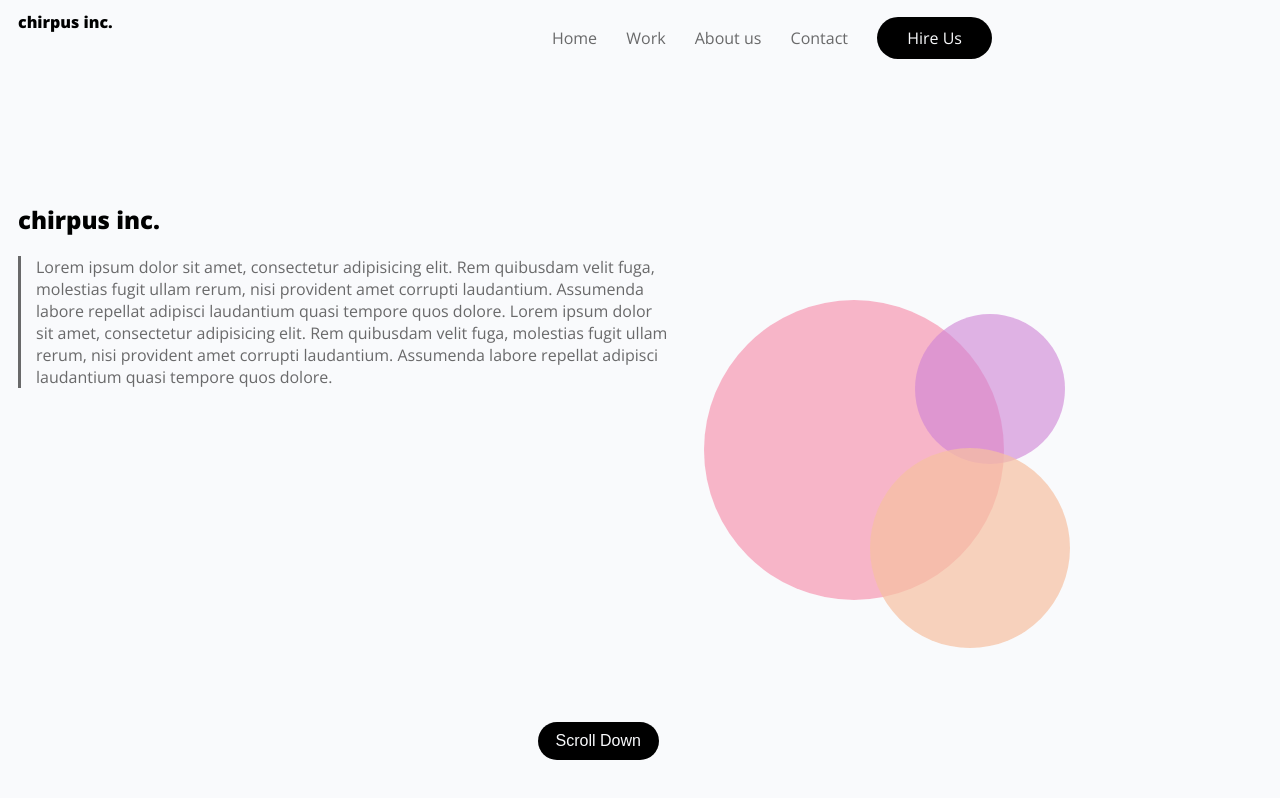
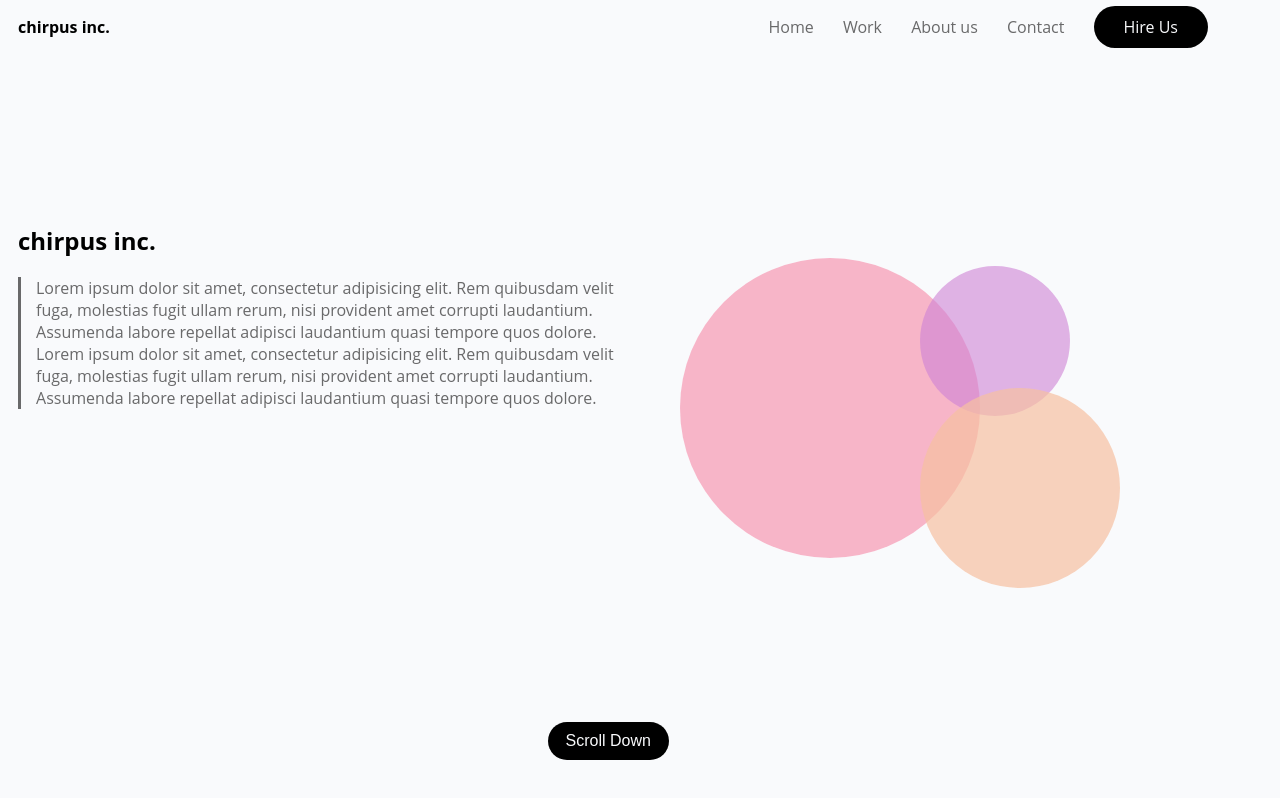
Before and after one commit to julesfred/Lab1_HTMLCSS, a plain HTML site: page index.html in a window 1280 px wide. Drawn offline with nearby package versions, Linux system fonts and the light colour scheme.

Commit message:
Add files via upload

```diff
--- a/index.html
+++ b/index.html
@@ -1,11 +1,13 @@
 <!DOCTYPE html>
 <head>
     <title>Chirpus inc.</title>
-    <link rel="stylesheet" type="text/css" href="style/sheet.css" />
-    <link href="https://fonts.googleapis.com/css?family=Open+Sans:400,800" rel="stylesheet">
+    <link rel="stylesheet" type="text/css" href="style/mobile.css" />
+    <link href="https://fonts.googleapis.com/css?family=Open+Sans:400,800" rel="mobile">
+    <meta name="viewport" content="width=device-width, initial-scale=1">
 </head>
 <body>
 <nav>
+    <h1>chirpus inc.</h1>
         <ul>
             <li><a href="">Home</a></li>
             <li><a href="">Work</a></li>
@@ -14,14 +16,18 @@
             <li class="box"><a class="textcolor" href="">Hire Us</a></li>
         </ul>
 </nav>
-    <h1>chirpus inc.</h1>
+
+<div class="container">
+    <div>
         <h2>chirpus inc.</h2>
             <div class="para">
                 <p>Lorem ipsum dolor sit amet, consectetur adipisicing elit. Rem quibusdam velit fuga, molestias fugit ullam rerum, nisi provident amet
                     corrupti laudantium. Assumenda labore repellat adipisci laudantium quasi tempore quos dolore. Lorem ipsum dolor sit amet, consectetur adipisicing elit. Rem quibusdam velit fuga, molestias fugit ullam rerum, nisi provident amet
-            corrupti laudantium. Assumenda labore repellat adipisci laudantium quasi tempore quos dolore.</p>
+                    corrupti laudantium. Assumenda labore repellat adipisci laudantium quasi tempore quos dolore.
+                </p>
             </div>
-    <div>
+    </div>
+    <div class="right">
         <div class="pink">
             <!--Pink Circle-->
         </div>
@@ -32,8 +38,13 @@
             <!--Purple Circle-->
         </div>
     </div>
+</div>
+
 <div class="scroll">
     <button class="button">Scroll Down</button>
 </div>
+    <h6>
+        chirpus inc.
+    </h6>
 </body>
 </html>
--- /dev/null
+++ b/style/mobile.css
@@ -0,0 +1,212 @@
+h1 {
+    font-family: 'Open Sans', sans-serif;
+    font-size: 16px;
+    margin-left: 10px;
+    margin-bottom: 0px;
+}
+
+nav {
+    justify-content: flex-start;
+}
+
+
+a {
+    text-decoration: none;
+    color: #69696a;
+}
+
+ul {
+    font-family: 'Open Sans', sans-serif;
+    list-style-type: none;
+    padding-left: 10px;
+    margin-top: 8px;
+}
+
+li {
+    padding-bottom: 8px;
+}
+
+.box {
+    background-color: #000000;
+    border-radius: 100px;
+    padding: 10px 18px;
+    border: none;
+    color: #f9fafc;
+    font-size: 16px;
+    width: 315px;
+}
+
+.textcolor {
+    color: #f9fafc;
+    padding-left: 130px;
+}
+
+h2 {
+    font-family: 'Open Sans', sans-serif;
+    font-size: 28px;
+    margin-left: 10px;
+}
+
+p {
+    color: #69696a;
+    border-left: solid #69696a;
+    font-family: 'Open Sans', sans-serif;
+    padding-left: 15px;
+    width: 100%;
+    margin-left: 10px;
+    box-sizing: border-box;
+}
+
+.button {
+    background-color: #000000;
+    border-radius: 100px;
+    padding: 10px 18px;
+    border: none;
+    color: #f9fafc;
+    font-size: 16px;
+    width: 350px;
+}
+
+.scroll {
+    position: relative;
+    padding-top: 10px;
+    padding-left: 10px;
+}
+
+h6 {
+    font-family: 'Open Sans', sans-serif;
+    margin-left: 10px;
+    padding-top: 15px;
+}
+
+
+
+
+@media screen and (min-width: 480px) and (min-width: 768px) {
+
+body {
+    background-color: #f9fafc;
+    max-width: 1200px;
+}
+
+h1 {
+    font-family: 'Open Sans', sans-serif;
+    font-size: 16px;
+    margin-left: 10px;
+    margin-bottom: auto;
+    margin-top: 8px;
+}
+
+nav {
+    display: flex;
+    justify-content: space-between;
+    align-items: center;
+}
+
+ul {
+    font-family: 'Open Sans', sans-serif;
+    flex-direction: row-reverse;
+    float: right;
+}
+
+li {
+    display: inline;
+    flex-direction: row-reverse;
+    padding-right: 25px;
+    font-family: 'Open Sans', sans-serif;
+    font-size: 16px;
+}
+
+a {
+    text-decoration: none;
+    color: #69696a;
+}
+
+.textcolor {
+    color: #f9fafc;
+    padding-left: 0;
+}
+
+.box {
+    background-color: #000000;
+    border-radius: 100px;
+    padding: 10px 30px;
+}
+
+h2 {
+    font-family: 'Open Sans', sans-serif;
+    font-size: 24px;
+    padding-top: 150px;
+    margin-left: 10px;
+}
+
+p {
+    color: #69696a;
+    border-left: solid #69696a;
+    font-family: 'Open Sans', sans-serif;
+    padding-left: 15px;
+    width: 50%;
+    margin-left: 10px;
+}
+
+.pink {
+    background: rgba(247, 136, 167, 0.6);
+    width: 300px;
+    height: 300px;
+    z-index: 0;
+    border-radius: 50%;
+    position: absolute;
+    left: 56%;
+    bottom: -36%;
+}
+
+.peach {
+    background: rgba(247, 193, 162, 0.7);
+    width: 200px;
+    height: 200px;
+    z-index: 16;
+    border-radius: 50%;
+    position: absolute;
+    left: 76%;
+    bottom: -44%;
+}
+
+.purple {
+    background: rgba(207, 130, 213, 0.6);
+    width: 150px;
+    height: 150px;
+    z-index: 8;
+    border-radius: 50%;
+    position: absolute;
+    left: 76%;
+    bottom: 2.5%;
+}
+
+.button {
+    background-color: #000000;
+    border-radius: 100px;
+    padding: 10px 18px;
+    border: none;
+    color: #f9fafc;
+    font-size: 16px;
+    width: auto;
+    height: auto;
+}
+
+.container {
+    display: flex;
+    position: relative;
+}
+
+.scroll {
+    position: absolute;
+    left: 42%;
+     bottom: 5%;
+
+}
+
+h6{
+    display: none;
+}
+
+}
```
Also changed, not shown: style/sheet.css (line endings or trailing spaces). Lines whose indentation alone changed are shown as unchanged.
